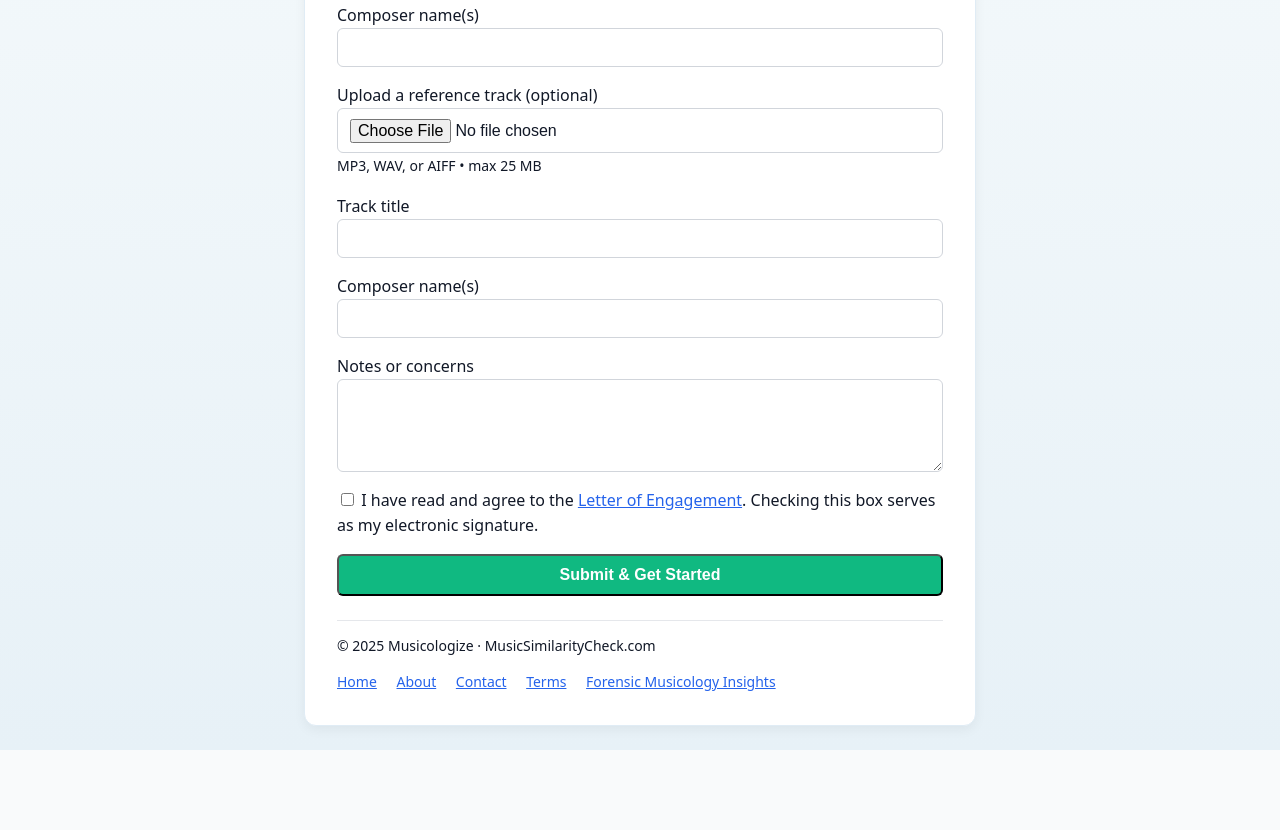
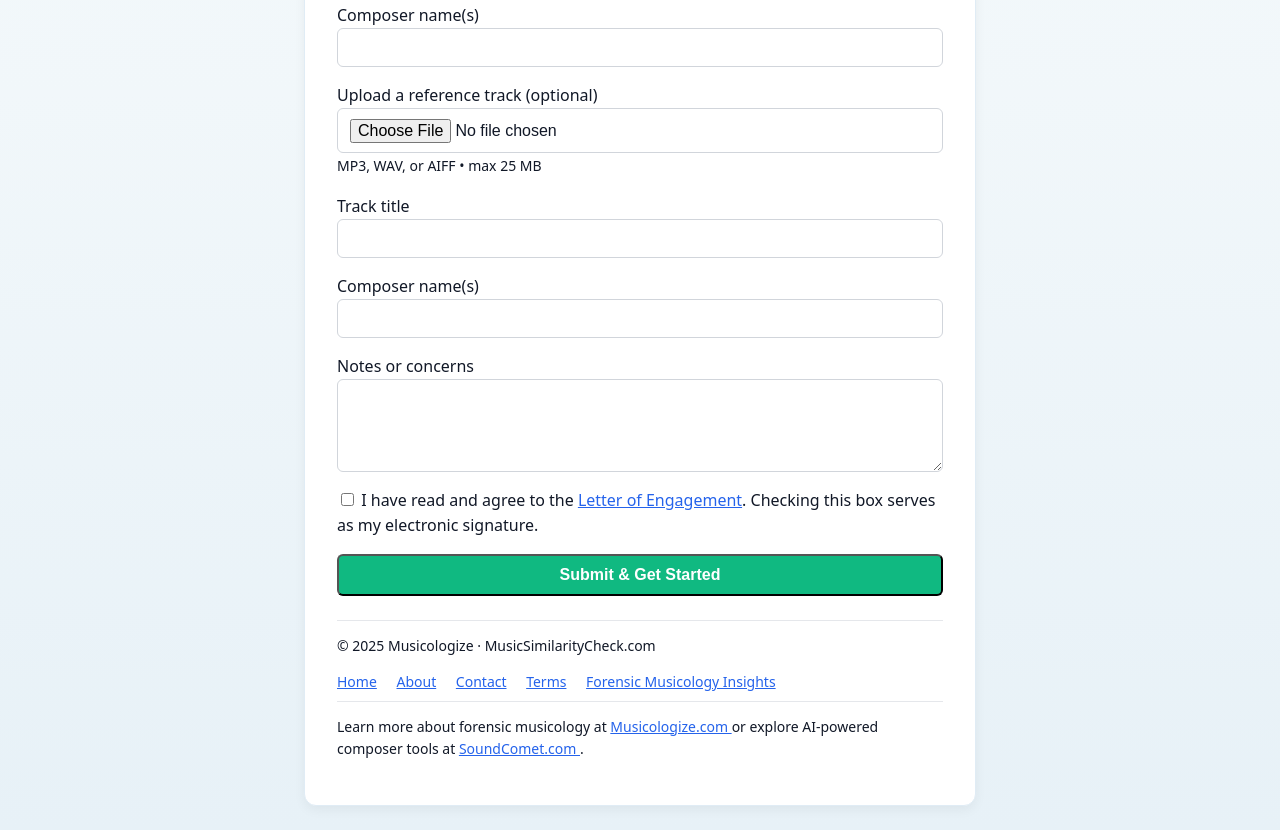
Before and after one commit to madbulk/MusicSimilarityCheck, a plain HTML site: page index.html in a window 1280 px wide. Shown: the part 1623-2453 px from the top of the page. Before the commit the page ends 2373 px from the top, so only its background shows below. Drawn offline with Linux system fonts and the light colour scheme.

Commit message:
Update index.html

```diff
--- a/index.html
+++ b/index.html
@@ -195,6 +195,22 @@
       Forensic Musicology Insights
     </a>
   </nav>
+        <footer class="border-t pt-4 text-center space-y-2">
+  <!-- existing footer content… -->
+
+  <!-- New cross-site links -->
+  <p class="text-sm">
+    Learn more about forensic musicology at
+    <a href="https://musicologize.com/" class="link" target="_blank" rel="noopener">
+      Musicologize.com
+    </a>
+    or explore AI-powered composer tools at
+    <a href="https://soundcomet.com/" class="link" target="_blank" rel="noopener">
+      SoundComet.com
+    </a>.
+  </p>
+</footer>
+
 </footer>
 
     </section>
```
